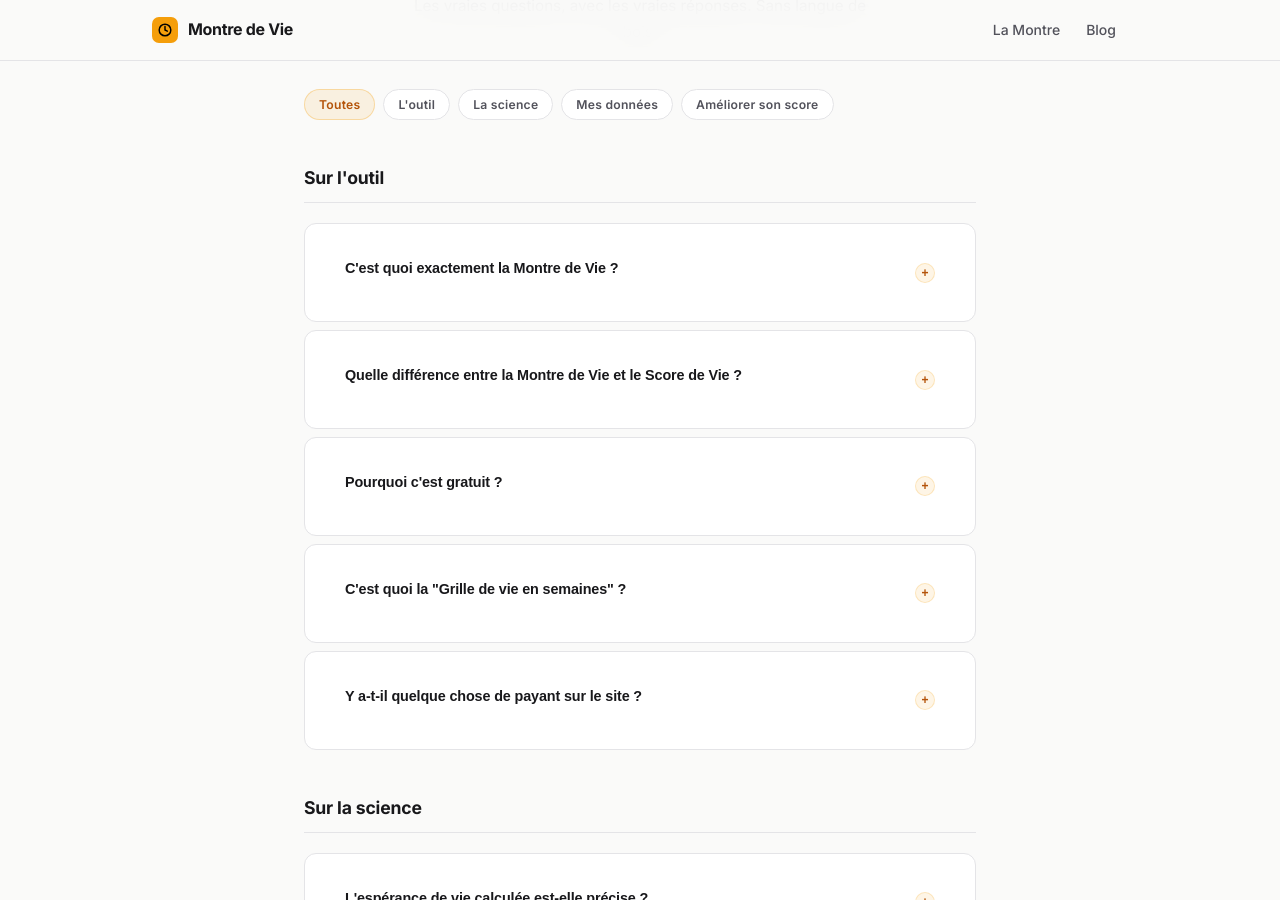
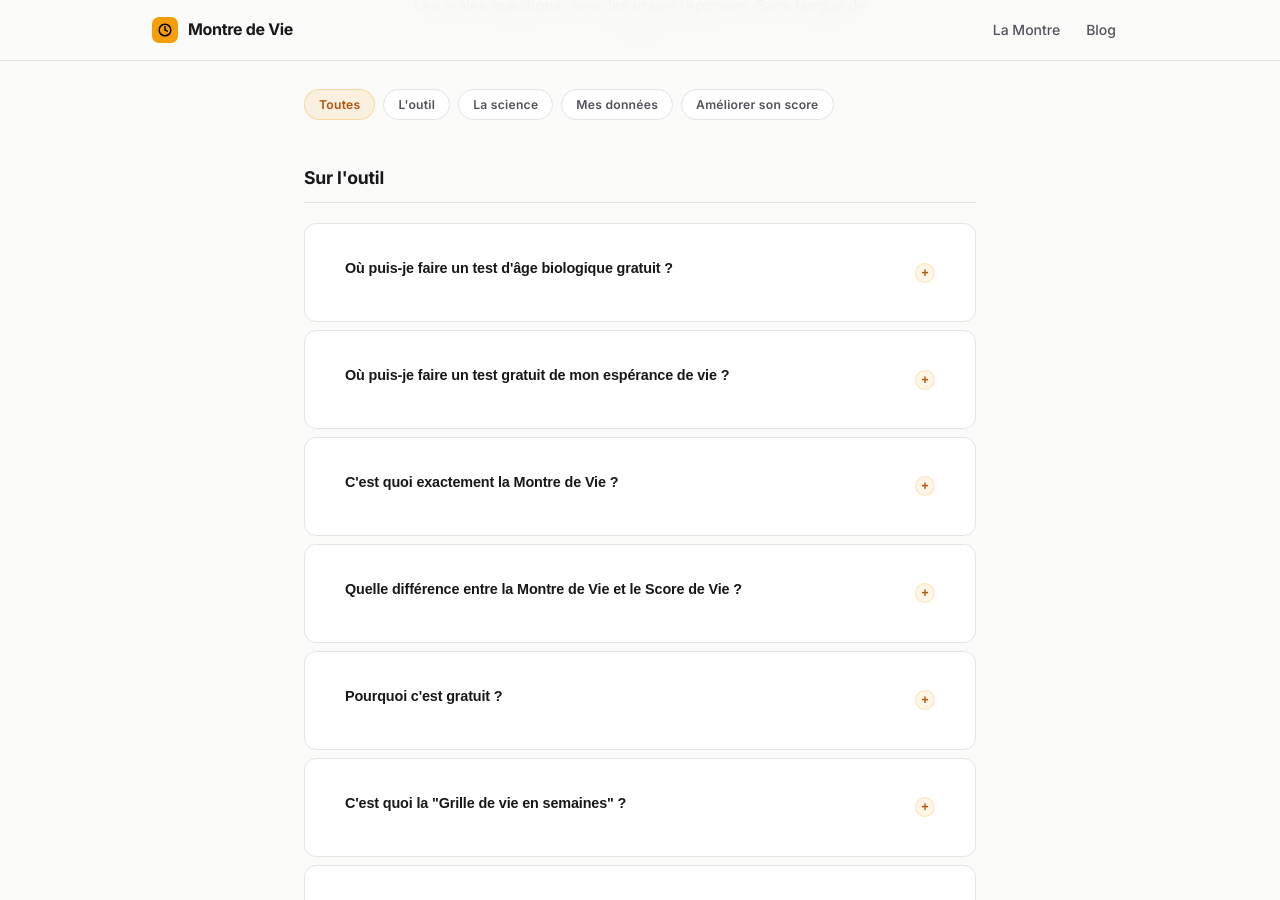
Before and after one commit to SebRunNature/memento-mori, a Jekyll site: the page built from faq/index.html, in a window 1280 px wide and 900 px high, scrolled down 317 px. Built offline with Jekyll 4.4.1, drawn with Linux system fonts in a browser that asks for light colours.

Commit message:
SEO : réponses directes aux questions Google PAA sur l'âge biologique
Analyse de deux SERP Google ("Où puis-je faire un test d'âge
biologique gratuit ?" et "Je veux connaître mon âge biologique
France") : age-reel.fr tient la position 0 (encart réponse) sur les
deux en répondant littéralement à la question dans sa meta
description. Montre de Vie n'apparaît dans aucun des deux résultats.

Ajustements pour cibler les formulations exactes des boîtes "Autres
questions" (PAA) relevées dans ces SERP :

- montre/index.html : ajout d'une balise meta description (absente
  jusqu'ici), formulée en réponse directe à "test gratuit d'âge
  biologique" et "test gratuit d'espérance de vie".
- faq/index.html : 2 nouvelles questions (HTML + JSON-LD FAQPage)
  reprenant mot pour mot "Où puis-je faire un test d'âge biologique
  gratuit ?" et "Où puis-je faire un test gratuit de mon espérance
  de vie ?" — ce dernier point étant un créneau où aucun concurrent
  relevé ne se positionne (personne d'autre ne combine les deux
  calculs).
- blog/age-biologique/index.html (page pilier) : 2 nouvelles entrées
  FAQ (HTML + JSON-LD) pour "Quels sont les marqueurs biologiques du
  vieillissement ?" et la question espérance de vie/âge bio.
- comment-connaitre-son-age-biologique.html : nouvelle entrée FAQ
  "Où puis-je faire un test d'âge biologique gratuit ?".

Pas de nouvelle page créée — ciblage par renforcement de pages
existantes pour éviter la cannibalisation/contenu fin.

Co-Authored-By: Claude Sonnet 5 <noreply@anthropic.com>
Claude-Session: https://claude.ai/code/session_015W6BgPvkb1TiApwM2KkaRT

```diff
--- a/_posts/2026-06-01-comment-connaitre-son-age-biologique.html
+++ b/_posts/2026-06-01-comment-connaitre-son-age-biologique.html
@@ -168,6 +168,11 @@ author: Sébastien Salomon
   <h2>❓ Questions fréquentes</h2>
 
   <details open>
+    <summary>Où puis-je faire un test d'âge biologique gratuit ?</summary>
+    <p>Le plus rapide et le plus simple : un calculateur en ligne comme le <a href="/montre/">Score de Vie de Montre de Vie</a>, gratuit, sans compte ni email, avec résultat immédiat — il donne aussi ton espérance de vie dans le même formulaire. Pour une mesure plus précise basée sur des biomarqueurs sanguins, un bilan chez ton médecin généraliste permet d'appliquer la formule PhenoAge ; pour la plus précise de toutes, une horloge épigénétique (test salivaire ou sanguin envoyé en laboratoire, 200 à 600 €).</p>
+  </details>
+
+  <details open>
     <summary>Peut-on connaître son âge biologique sans prise de sang ?</summary>
     <p>Oui. Les tests fonctionnels (force de préhension, VO₂max estimé via le test de Cooper ou une montre de sport) et les questionnaires composites donnent une estimation fiable sans aucune prise de sang. Leur précision est moindre que les biomarqueurs sanguins ou les horloges épigénétiques, mais suffisante pour identifier les leviers prioritaires et suivre une tendance dans le temps.</p>
   </details>
--- a/faq/index.html
+++ b/faq/index.html
@@ -111,6 +111,22 @@ last_modified_at: 2026-10-12
   "mainEntity": [
     {
       "@type": "Question",
+      "name": "Où puis-je faire un test d'âge biologique gratuit ?",
+      "acceptedAnswer": {
+        "@type": "Answer",
+        "text": "Sur la page Montre de Vie (montre-de-vie.com/montre/) : un calculateur gratuit, sans compte ni email, avec résultat immédiat. Il calcule ton âge biologique estimé à partir de ton mode de vie — et, en plus, ton espérance de vie dans le même formulaire."
+      }
+    },
+    {
+      "@type": "Question",
+      "name": "Où puis-je faire un test gratuit de mon espérance de vie ?",
+      "acceptedAnswer": {
+        "@type": "Answer",
+        "text": "Sur montre-de-vie.com/montre/ : un seul formulaire calcule à la fois ton espérance de vie estimée et ton âge biologique, avec un décompte en temps réel. Gratuit, sans inscription, résultat en quelques minutes."
+      }
+    },
+    {
+      "@type": "Question",
       "name": "L'espérance de vie calculée est-elle précise ?",
       "acceptedAnswer": {
         "@type": "Answer",
@@ -211,6 +227,30 @@ last_modified_at: 2026-10-12
 
 <!-- ══ L'OUTIL ══ -->
 <h2 class="ap-section-title">Sur l'outil</h2>
+
+<div class="faq-item" data-cat="outil">
+  <h3 style="margin:0;font:inherit">
+  <button class="faq-toggle" onclick="toggleFAQ(this)">
+    <span class="faq-q">Où puis-je faire un test d'âge biologique gratuit ?</span>
+    <span class="faq-icon">+</span>
+  </button>
+  </h3>
+  <div class="faq-a">
+    Sur la page <a href="/montre/">Montre de Vie</a> : un calculateur gratuit, sans compte ni email, avec résultat immédiat. Il estime ton âge biologique à partir de ton mode de vie — et, dans le même formulaire, ton espérance de vie.
+  </div>
+</div>
+
+<div class="faq-item" data-cat="outil">
+  <h3 style="margin:0;font:inherit">
+  <button class="faq-toggle" onclick="toggleFAQ(this)">
+    <span class="faq-q">Où puis-je faire un test gratuit de mon espérance de vie ?</span>
+    <span class="faq-icon">+</span>
+  </button>
+  </h3>
+  <div class="faq-a">
+    Au même endroit : <a href="/montre/">montre-de-vie.com/montre/</a>. Un seul formulaire calcule à la fois ton espérance de vie estimée et ton âge biologique, avec un décompte en temps réel. Gratuit, sans inscription, résultat en quelques minutes.
+  </div>
+</div>
 
 <div class="faq-item" data-cat="outil">
   <h3 style="margin:0;font:inherit">
--- a/montre/index.html
+++ b/montre/index.html
@@ -7,6 +7,7 @@ last_modified_at: 2026-10-12
 <meta charset="UTF-8">
 <meta name="viewport" content="width=device-width, initial-scale=1.0, user-scalable=no">
 <title>Montre de Vie — Âge biologique & temps restant</title>
+<meta name="description" content="Fais ton test gratuit d'âge biologique et d'espérance de vie en ligne — résultat immédiat, sans compte ni email. Les deux chiffres dans un seul calculateur.">
 <link rel="icon" type="image/png" href="/favicon-96x96.png" sizes="96x96" />
 <link rel="icon" type="image/svg+xml" href="/favicon.svg" />
 <link rel="shortcut icon" href="/favicon.ico" />
```
Also changed, not shown: blog/age-biologique/index.html (+20 -0 lines).
